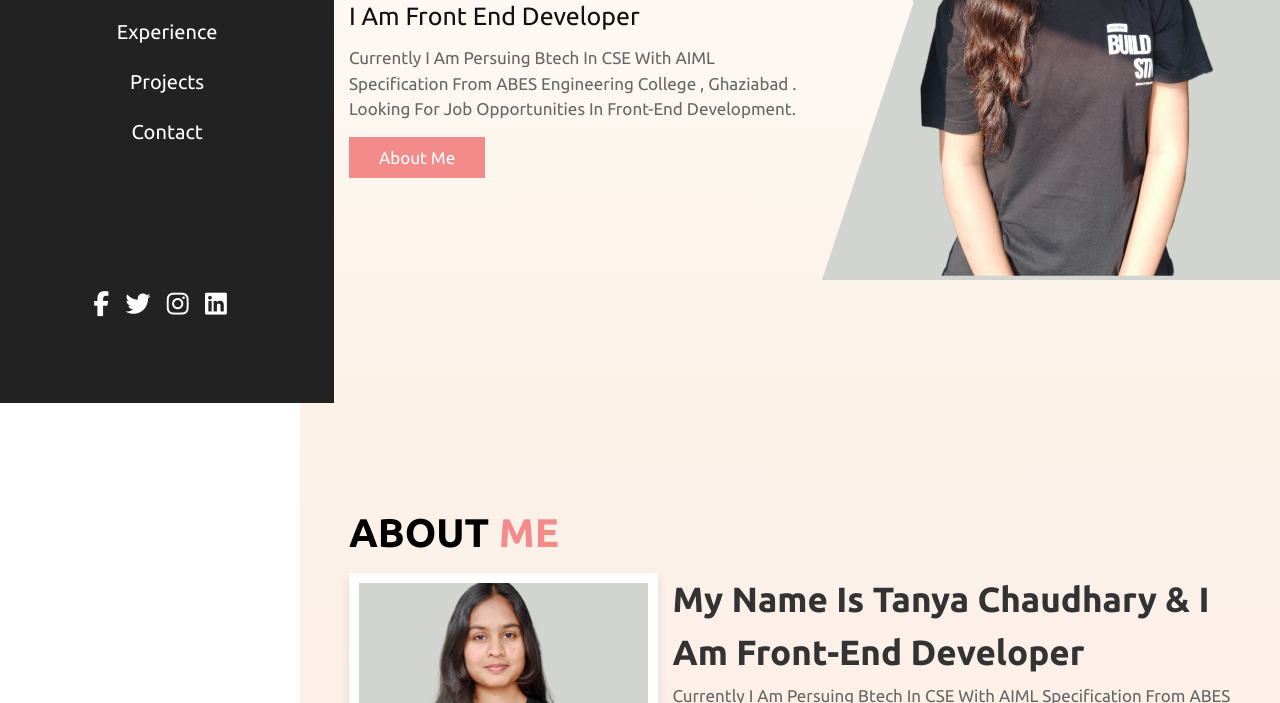
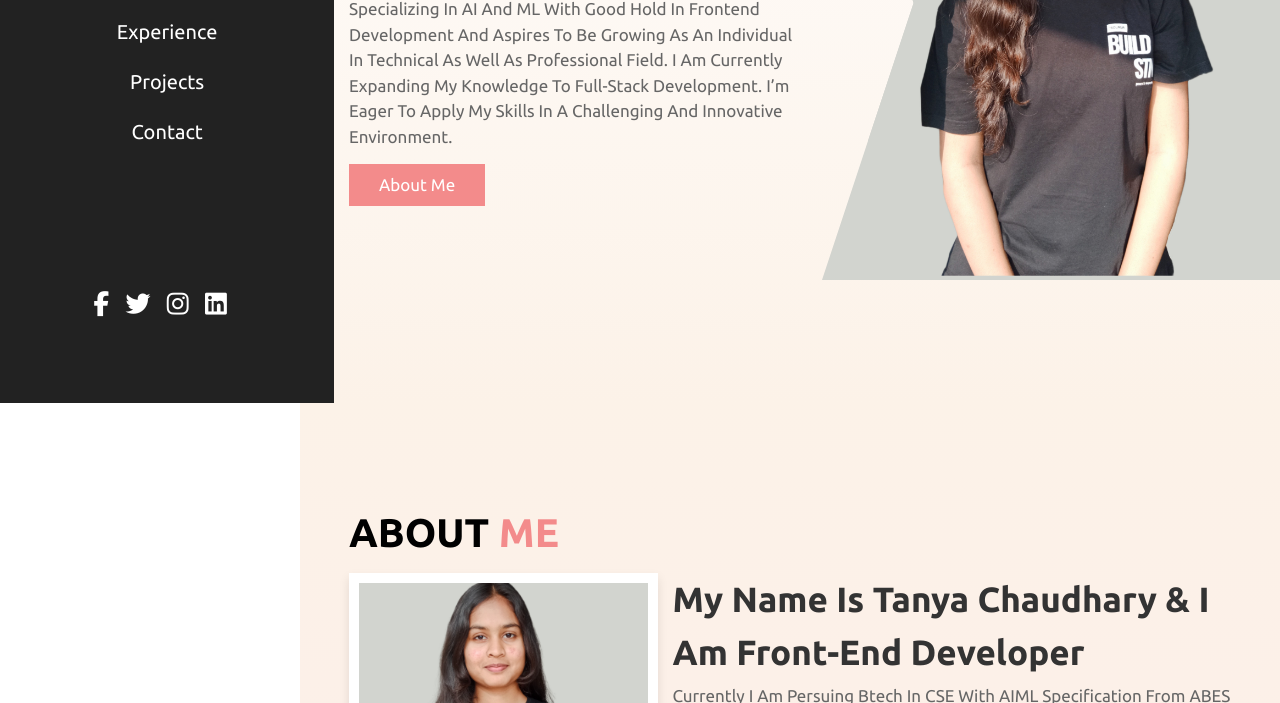
Before and after one commit to TanyaChaudhary010704/portfolio, a plain HTML site: page index.html in a window 1280 px wide. Shown: the part 397-1100 px from the top of the page. Drawn offline with Linux system fonts and the light colour scheme; a web font is replaced by a local one.

Commit message:
Updated home page

```diff
--- a/index.html
+++ b/index.html
@@ -41,10 +41,8 @@
       <div class="content">
         <span class="hi">hi there ...</span>
         <h3>i am <span>tanya chaudhary</span></h3>
-        <p class="info">i am front end developer</p>
         <p class="text">
-          Currently I am persuing Btech in CSE with AIML specification from ABES Engineering College , Ghaziabad .
-          Looking for job opportunities in Front-End Development.
+          Pursuing B.Tech in Computer Science and Engineering with specializing in AI and ML with good hold in Frontend Development and aspires to be growing as an individual in technical as well as professional field. I am currently expanding my knowledge to full-stack development. I’m eager to apply my skills in a challenging and innovative environment.
         </p>
         <a href="#about" class="btn">about me</a>
       </div>
```
